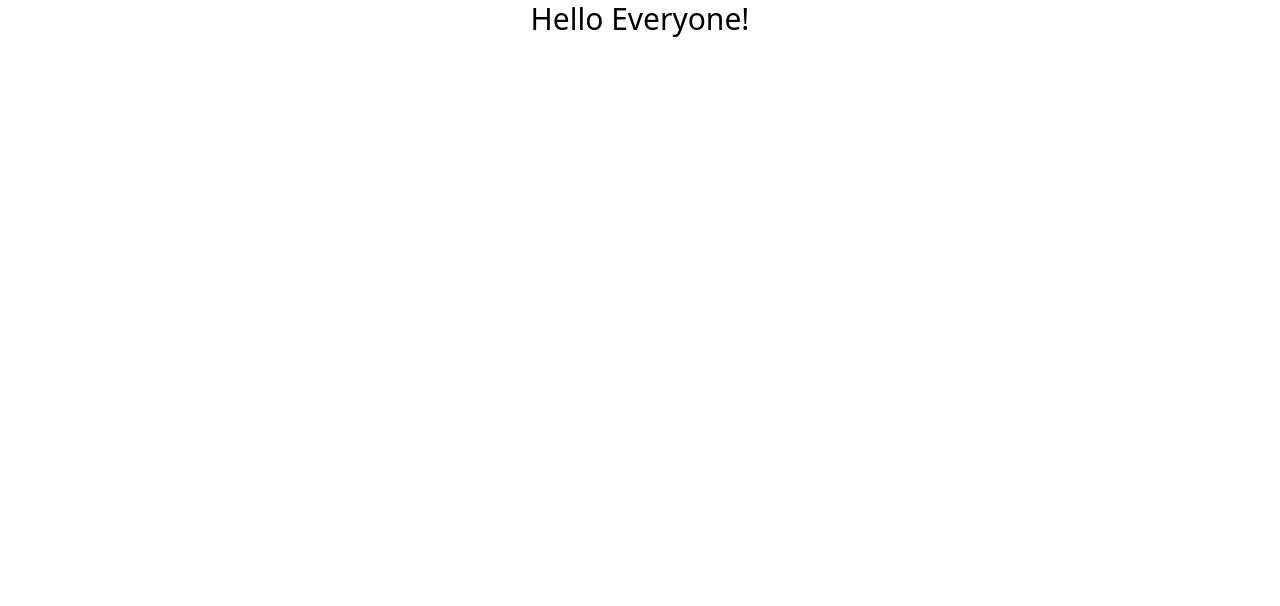
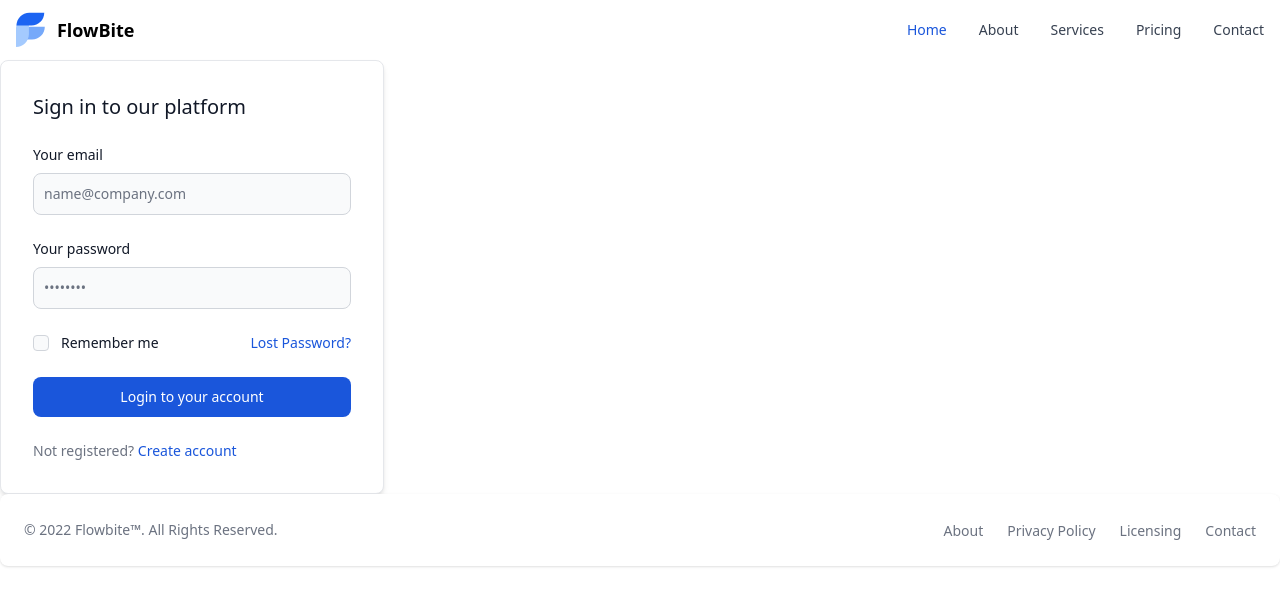
Before and after one commit to coffee-monk/scribitz-website, a Gatsby site: page / in a window 1280 px wide. Built offline with nearby package versions, Linux system fonts and the light colour scheme; Gatsby itself is replaced by a stand-in of ours.

Commit message:
commit flowbite environment and basic components test

```diff
--- a/package.json
+++ b/package.json
@@ -16,6 +16,7 @@
   },
   "dependencies": {
     "autoprefixer": "^10.4.2",
+    "flowbite": "^1.3.4",
     "gatsby": "^4.7.1",
     "gatsby-plugin-postcss": "^5.7.0",
     "postcss": "^8.4.6",
--- /dev/null
+++ b/src/components/input/form.js
@@ -0,0 +1,86 @@
+import React from "react"
+
+const Form = () => {
+  return (
+    <div class="p-4 max-w-sm bg-white rounded-lg border border-gray-200 shadow-md sm:p-6 lg:p-8 dark:bg-gray-800 dark:border-gray-700">
+      <form class="space-y-6" action="#">
+        <h3 class="text-xl font-medium text-gray-900 dark:text-white">
+          Sign in to our platform
+        </h3>
+        <div>
+          <label
+            for="email"
+            class="block mb-2 text-sm font-medium text-gray-900 dark:text-gray-300"
+          >
+            Your email
+          </label>
+          <input
+            type="email"
+            name="email"
+            id="email"
+            class="bg-gray-50 border border-gray-300 text-gray-900 text-sm rounded-lg focus:ring-blue-500 focus:border-blue-500 block w-full p-2.5 dark:bg-gray-600 dark:border-gray-500 dark:placeholder-gray-400 dark:text-white"
+            placeholder="name@company.com"
+            required=""
+          />
+        </div>
+        <div>
+          <label
+            for="password"
+            class="block mb-2 text-sm font-medium text-gray-900 dark:text-gray-300"
+          >
+            Your password
+          </label>
+          <input
+            type="password"
+            name="password"
+            id="password"
+            placeholder="••••••••"
+            class="bg-gray-50 border border-gray-300 text-gray-900 text-sm rounded-lg focus:ring-blue-500 focus:border-blue-500 block w-full p-2.5 dark:bg-gray-600 dark:border-gray-500 dark:placeholder-gray-400 dark:text-white"
+            required=""
+          />
+        </div>
+        <div class="flex items-start">
+          <div class="flex items-start">
+            <div class="flex items-center h-5">
+              <input
+                id="remember"
+                aria-describedby="remember"
+                type="checkbox"
+                class="w-4 h-4 bg-gray-50 rounded border border-gray-300 focus:ring-3 focus:ring-blue-300 dark:bg-gray-700 dark:border-gray-600 dark:focus:ring-blue-600 dark:ring-offset-gray-800"
+                required=""
+              />
+            </div>
+            <div class="ml-3 text-sm">
+              <label
+                for="remember"
+                class="font-medium text-gray-900 dark:text-gray-300"
+              >
+                Remember me
+              </label>
+            </div>
+          </div>
+          <a
+            href="#"
+            class="ml-auto text-sm text-blue-700 hover:underline dark:text-blue-500"
+          >
+            Lost Password?
+          </a>
+        </div>
+        <button
+          type="submit"
+          class="w-full text-white bg-blue-700 hover:bg-blue-800 focus:ring-4 focus:ring-blue-300 font-medium rounded-lg text-sm px-5 py-2.5 text-center dark:bg-blue-600 dark:hover:bg-blue-700 dark:focus:ring-blue-800"
+        >
+          Login to your account
+        </button>
+        <div class="text-sm font-medium text-gray-500 dark:text-gray-300">
+          Not registered?{" "}
+          <a href="#" class="text-blue-700 hover:underline dark:text-blue-500">
+            Create account
+          </a>
+        </div>
+      </form>
+    </div>
+  )
+}
+
+export default Form
--- /dev/null
+++ b/src/components/layout.css
@@ -0,0 +1,24 @@
+@tailwind base;
+@tailwind components;
+@tailwind utilities;
+
+@layer base {
+  /* h1 { */
+  /*   @apply font-medium leading-tight text-4xl mt-0 mb-2; */
+  /* } */
+  /* h2 { */
+  /*   @apply font-medium leading-tight text-4xl mt-0 mb-2; */
+  /* } */
+  /* h3 { */
+  /*   @apply font-medium leading-tight text-3xl mt-0 mb-2; */
+  /* } */
+  /* h4 { */
+  /*   @apply font-medium leading-tight text-2xl mt-0 mb-2; */
+  /* } */
+  /* h5 { */
+  /*   @apply font-medium leading-tight text-xl mt-0 mb-2; */
+  /* } */
+  /* h6 { */
+  /*   @apply font-medium leading-tight text-base mt-0 mb-2; */
+  /* } */
+}
--- /dev/null
+++ b/src/components/layout.js
@@ -0,0 +1,19 @@
+import React from "react"
+
+import Header from "./nav/header"
+import Footer from "./nav/footer"
+
+import "flowbite"
+import "./layout.css"
+
+const Layout = ({ children }) => {
+  return (
+    <>
+      <Header />
+      <main>{children}</main>
+      <Footer />
+    </>
+  )
+}
+
+export default Layout
--- a/src/components/nav/footer.js
+++ b/src/components/nav/footer.js
@@ -0,0 +1,51 @@
+import React from "react"
+
+const Footer = () => {
+  return (
+    <footer class="p-4 bg-white rounded-lg shadow md:flex md:items-center md:justify-between md:p-6 dark:bg-gray-800">
+      <span class="text-sm text-gray-500 sm:text-center dark:text-gray-400">
+        © 2022{" "}
+        <a href="https://flowbite.com" class="hover:underline" target="_blank">
+          Flowbite™
+        </a>
+        . All Rights Reserved.
+      </span>
+      <ul class="flex flex-wrap items-center mt-3 sm:mt-0">
+        <li>
+          <a
+            href="#"
+            class="mr-4 text-sm text-gray-500 hover:underline md:mr-6 dark:text-gray-400"
+          >
+            About
+          </a>
+        </li>
+        <li>
+          <a
+            href="#"
+            class="mr-4 text-sm text-gray-500 hover:underline md:mr-6 dark:text-gray-400"
+          >
+            Privacy Policy
+          </a>
+        </li>
+        <li>
+          <a
+            href="#"
+            class="mr-4 text-sm text-gray-500 hover:underline md:mr-6 dark:text-gray-400"
+          >
+            Licensing
+          </a>
+        </li>
+        <li>
+          <a
+            href="#"
+            class="text-sm text-gray-500 hover:underline dark:text-gray-400"
+          >
+            Contact
+          </a>
+        </li>
+      </ul>
+    </footer>
+  )
+}
+
+export default Footer
--- a/src/components/nav/header.js
+++ b/src/components/nav/header.js
@@ -0,0 +1,116 @@
+import React from "react"
+
+const Header = () => {
+  return (
+    <>
+      <nav class="bg-white border-gray-200 px-2 sm:px-4 py-2.5 rounded dark:bg-gray-800">
+        <div class="container flex flex-wrap justify-between items-center mx-auto">
+          <a href="#" class="flex">
+            <svg
+              class="mr-3 h-10"
+              viewBox="0 0 52 72"
+              fill="none"
+              xmlns="http://www.w3.org/2000/svg"
+            >
+              <path
+                d="M1.87695 53H28.7791C41.5357 53 51.877 42.7025 51.877 30H24.9748C12.2182 30 1.87695 40.2975 1.87695 53Z"
+                fill="#76A9FA"
+              ></path>
+              <path
+                d="M0.000409561 32.1646L0.000409561 66.4111C12.8618 66.4111 23.2881 55.9849 23.2881 43.1235L23.2881 8.87689C10.9966 8.98066 1.39567 19.5573 0.000409561 32.1646Z"
+                fill="#A4CAFE"
+              ></path>
+              <path
+                d="M50.877 5H23.9748C11.2182 5 0.876953 15.2975 0.876953 28H27.7791C40.5357 28 50.877 17.7025 50.877 5Z"
+                fill="#1C64F2"
+              ></path>
+            </svg>
+            <span class="self-center text-lg font-semibold whitespace-nowrap dark:text-white">
+              FlowBite
+            </span>
+          </a>
+          <button
+            data-collapse-toggle="mobile-menu"
+            type="button"
+            class="inline-flex items-center p-2 ml-3 text-sm text-gray-500 rounded-lg md:hidden hover:bg-gray-100 focus:outline-none focus:ring-2 focus:ring-gray-200 dark:text-gray-400 dark:hover:bg-gray-700 dark:focus:ring-gray-600"
+            aria-controls="mobile-menu-2"
+            aria-expanded="false"
+          >
+            <span class="sr-only">Open main menu</span>
+            <svg
+              class="w-6 h-6"
+              fill="currentColor"
+              viewBox="0 0 20 20"
+              xmlns="http://www.w3.org/2000/svg"
+            >
+              <path
+                fill-rule="evenodd"
+                d="M3 5a1 1 0 011-1h12a1 1 0 110 2H4a1 1 0 01-1-1zM3 10a1 1 0 011-1h12a1 1 0 110 2H4a1 1 0 01-1-1zM3 15a1 1 0 011-1h12a1 1 0 110 2H4a1 1 0 01-1-1z"
+                clip-rule="evenodd"
+              ></path>
+            </svg>
+            <svg
+              class="hidden w-6 h-6"
+              fill="currentColor"
+              viewBox="0 0 20 20"
+              xmlns="http://www.w3.org/2000/svg"
+            >
+              <path
+                fill-rule="evenodd"
+                d="M4.293 4.293a1 1 0 011.414 0L10 8.586l4.293-4.293a1 1 0 111.414 1.414L11.414 10l4.293 4.293a1 1 0 01-1.414 1.414L10 11.414l-4.293 4.293a1 1 0 01-1.414-1.414L8.586 10 4.293 5.707a1 1 0 010-1.414z"
+                clip-rule="evenodd"
+              ></path>
+            </svg>
+          </button>
+          <div class="hidden w-full md:block md:w-auto" id="mobile-menu">
+            <ul class="flex flex-col mt-4 md:flex-row md:space-x-8 md:mt-0 md:text-sm md:font-medium">
+              <li>
+                <a
+                  href="#"
+                  class="block py-2 pr-4 pl-3 text-white bg-blue-700 rounded md:bg-transparent md:text-blue-700 md:p-0 dark:text-white"
+                  aria-current="page"
+                >
+                  Home
+                </a>
+              </li>
+              <li>
+                <a
+                  href="#"
+                  class="block py-2 pr-4 pl-3 text-gray-700 border-b border-gray-100 hover:bg-gray-50 md:hover:bg-transparent md:border-0 md:hover:text-blue-700 md:p-0 dark:text-gray-400 md:dark:hover:text-white dark:hover:bg-gray-700 dark:hover:text-white md:dark:hover:bg-transparent dark:border-gray-700"
+                >
+                  About
+                </a>
+              </li>
+              <li>
+                <a
+                  href="#"
+                  class="block py-2 pr-4 pl-3 text-gray-700 border-b border-gray-100 hover:bg-gray-50 md:hover:bg-transparent md:border-0 md:hover:text-blue-700 md:p-0 dark:text-gray-400 md:dark:hover:text-white dark:hover:bg-gray-700 dark:hover:text-white md:dark:hover:bg-transparent dark:border-gray-700"
+                >
+                  Services
+                </a>
+              </li>
+              <li>
+                <a
+                  href="#"
+                  class="block py-2 pr-4 pl-3 text-gray-700 border-b border-gray-100 hover:bg-gray-50 md:hover:bg-transparent md:border-0 md:hover:text-blue-700 md:p-0 dark:text-gray-400 md:dark:hover:text-white dark:hover:bg-gray-700 dark:hover:text-white md:dark:hover:bg-transparent dark:border-gray-700"
+                >
+                  Pricing
+                </a>
+              </li>
+              <li>
+                <a
+                  href="#"
+                  class="block py-2 pr-4 pl-3 text-gray-700 hover:bg-gray-50 md:hover:bg-transparent md:border-0 md:hover:text-blue-700 md:p-0 dark:text-gray-400 md:dark:hover:text-white dark:hover:bg-gray-700 dark:hover:text-white md:dark:hover:bg-transparent"
+                >
+                  Contact
+                </a>
+              </li>
+            </ul>
+          </div>
+        </div>
+      </nav>
+    </>
+  )
+}
+
+export default Header
--- a/src/pages/index.js
+++ b/src/pages/index.js
@@ -1,8 +1,14 @@
 import * as React from "react"
-import "../styles/main.css"
+
+import Layout from "../components/layout"
+import Form from "../components/input/form"
 
 const IndexPage = () => {
-  return <h3 className="text-center">Hello Everyone!</h3>
+  return (
+    <Layout>
+      <Form />
+    </Layout>
+  )
 }
 
 export default IndexPage
--- a/src/styles/main.css
+++ /dev/null
@@ -1,24 +0,0 @@
-@tailwind base;
-@tailwind components;
-@tailwind utilities;
-
-@layer base {
-  h1 {
-    @apply font-medium leading-tight text-4xl mt-0 mb-2;
-  }
-  h2 {
-    @apply font-medium leading-tight text-4xl mt-0 mb-2;
-  }
-  h3 {
-    @apply font-medium leading-tight text-3xl mt-0 mb-2;
-  }
-  h4 {
-    @apply font-medium leading-tight text-2xl mt-0 mb-2;
-  }
-  h5 {
-    @apply font-medium leading-tight text-xl mt-0 mb-2;
-  }
-  h6 {
-    @apply font-medium leading-tight text-base mt-0 mb-2;
-  }
-}
--- a/tailwind.config.js
+++ b/tailwind.config.js
@@ -1,7 +1,18 @@
 module.exports = {
-  content: ["./src/**/*.{html,js}"],
+  content: ["./src/**/*.{html,js}", "./node_modules/flowbite/**/*.js"],
   theme: {
-    extend: {},
+    colors: {
+      transparent: "transparent",
+      current: "currentColor",
+      white: "#ffffff",
+      purple: "#3f3cbb",
+      midnight: "#121063",
+      metal: "#565584",
+      tahiti: "#3ab7bf",
+      silver: "#ecebff",
+      "bubble-gum": "#ff77e9",
+      bermuda: "#78dcca",
+    },
   },
-  plugins: [],
+  plugins: [require("flowbite/plugin")],
 }
```
Also changed, not shown: 1 other file.
